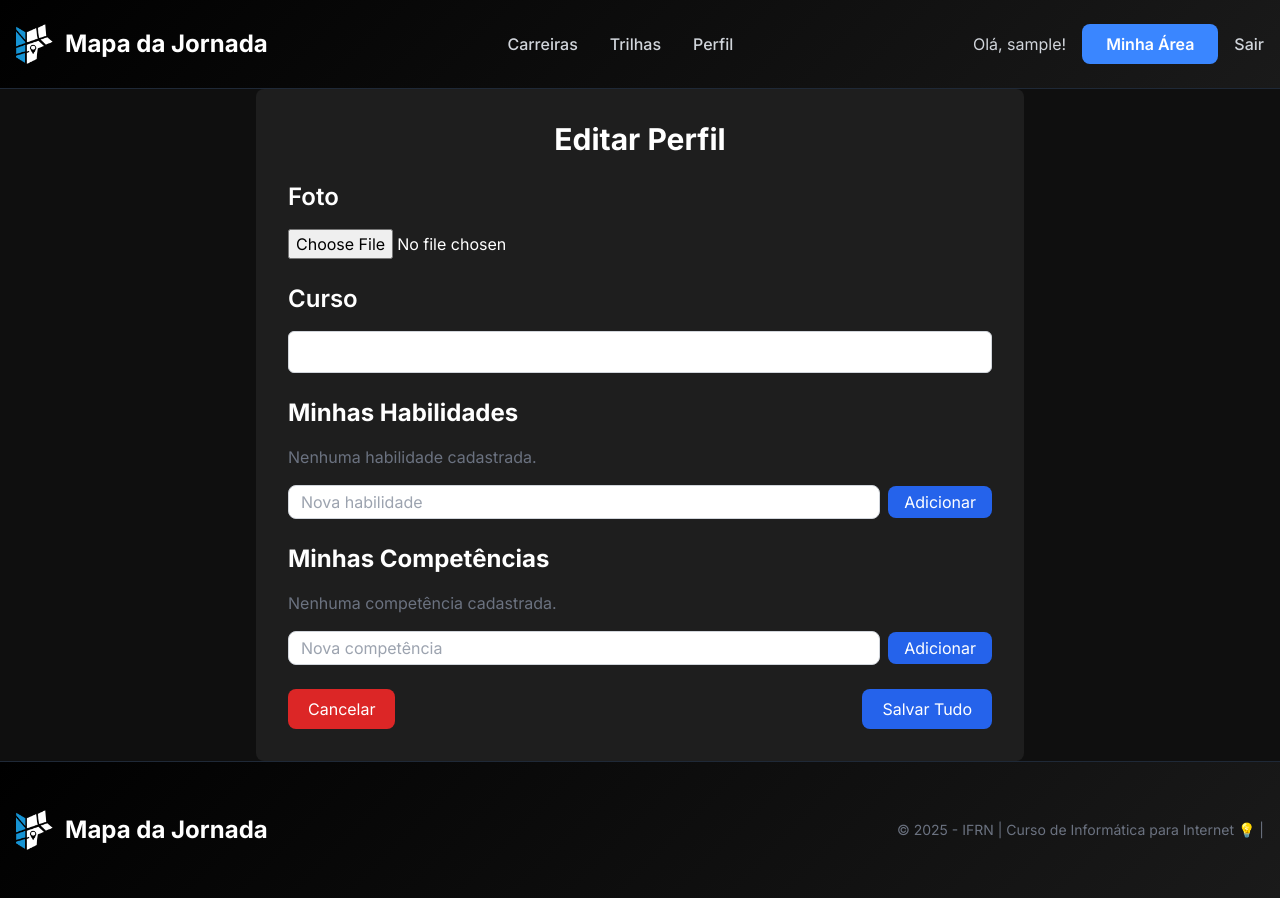
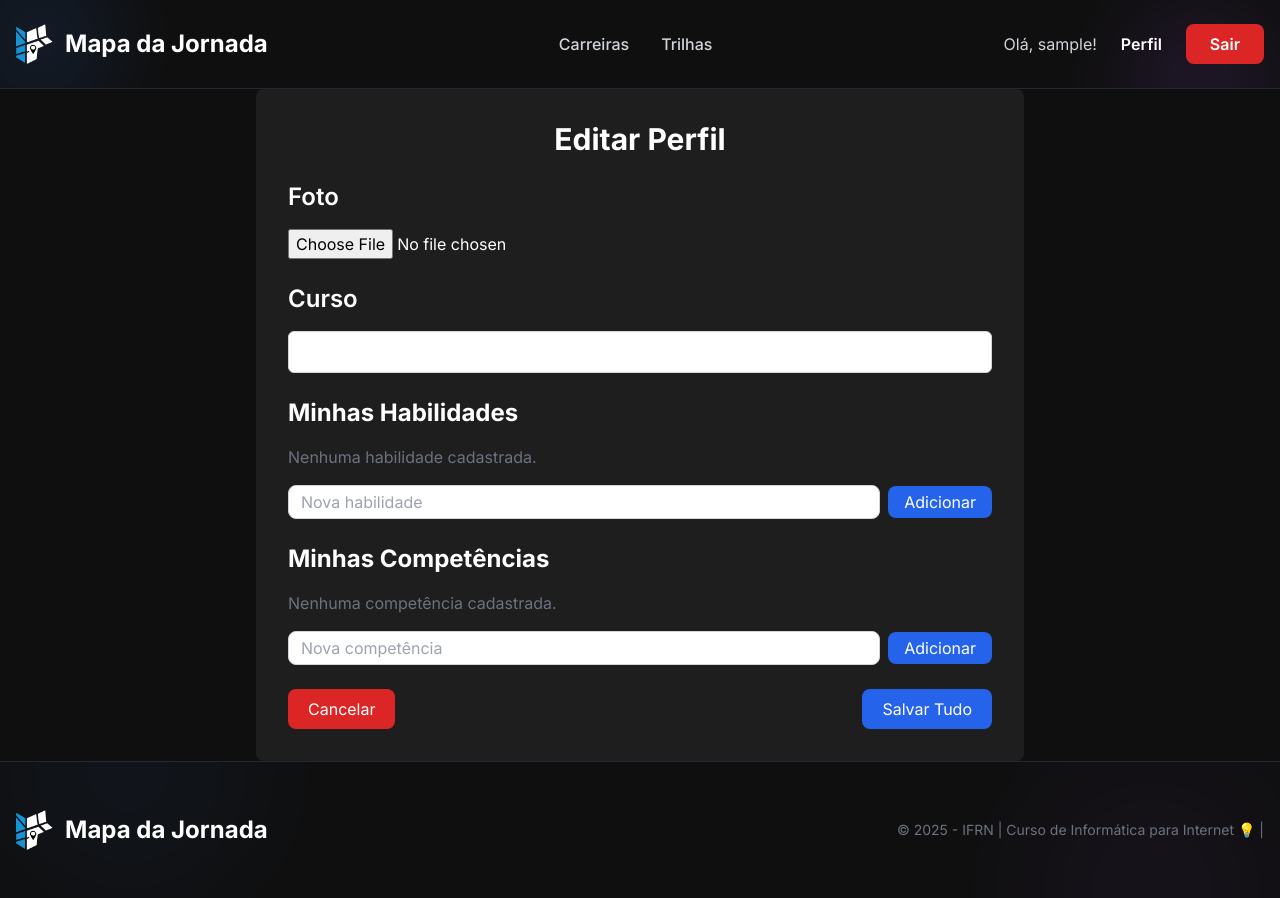
Before and after one commit to jeanlucqs/mapadajornada, a Django app: page /perfil/editar/ in a window 1280 px wide. Run offline with Django 5.2, Linux system fonts and the light colour scheme; the visitor is signed in with stand-in values (Sample User, id 1); data comes from the database, SQL or seed files in the repository; data that the repository does not hold is empty; some libraries are stand-ins or nearby versions.

Commit message:
nav melhorado

```diff
--- a/templates/base.html
+++ b/templates/base.html
@@ -33,9 +33,7 @@
     </script>
 
     <style>
-        .gradient-bg {
-            background: linear-gradient(135deg, #000000 0%, #1a1a1a 100%);
-        }
+        /* A classe .gradient-bg foi removida pois agora usamos o estilo com blobs */
 
         /* Animação suave para o menu */
         #mobile-menu {
@@ -75,8 +73,14 @@
   </head>
 
   <body class="flex flex-col min-h-screen bg-primary text-white font-sans">
-    <header class="gradient-bg py-6 border-b border-gray-800 sticky top-0 z-50">
-        <div class="container mx-auto px-4">
+
+    <header class="bg-primary border-b border-gray-800 sticky top-0 z-50 relative overflow-hidden py-6">
+        <div class="absolute inset-0 opacity-10 pointer-events-none">
+            <div class="absolute -top-10 -left-10 w-40 h-40 bg-accent rounded-full blur-2xl"></div>
+            <div class="absolute top-0 right-0 w-40 h-40 bg-purple-500 rounded-full blur-2xl"></div>
+        </div>
+
+        <div class="container mx-auto px-4 relative z-10">
             <div class="flex justify-between items-center">
                 <div class="flex items-center">
                     <img src="{% static 'imagens/logo.png' %}" alt="Mapa da Jornada Icon" class="h-10 w-auto mr-3">
@@ -86,38 +90,31 @@
                     </div>
                 </div>
 
-
                 <nav class="hidden lg:block">
                     <ul class="flex space-x-8">
                         <li><a href="{% url 'index' %}" class="text-gray-300 hover:text-white transition-colors font-medium">Carreiras</a></li>
                         <li><a href="#carreiras" class="text-gray-300 hover:text-white transition-colors font-medium">Trilhas</a></li>
-                        {% if user.is_authenticated %}
-                        <li><a href="{% url 'perfil' %}" class="text-gray-300 hover:text-white transition-colors font-medium">Perfil</a></li>
-                        {% endif %}
-                    </ul>
+                        </ul>
                 </nav>
-
 
                 <nav class="hidden md:block lg:hidden">
                     <ul class="flex space-x-6">
                         <li><a href="{% url 'index' %}" class="text-gray-300 hover:text-white transition-colors font-medium text-sm">Carreiras</a></li>
                         <li><a href="#carreiras" class="text-gray-300 hover:text-white transition-colors font-medium text-sm">Trilhas</a></li>
-                        {% if user.is_authenticated %}
-                        <li><a href="{% url 'perfil' %}" class="text-gray-300 hover:text-white transition-colors font-medium text-sm">Perfil</a></li>
-                        {% endif %}
                     </ul>
                 </nav>
 
-
-                <div class="hidden lg:flex items-center space-x-4">
+                <div class="hidden lg:flex items-center space-x-6">
                     {% if user.is_authenticated %}
                     <span class="text-gray-300">Olá, {{ user.username }}!</span>
-                    <a href="{% url 'perfil' %}" class="bg-accent hover:bg-blue-600 text-white font-semibold py-2 px-6 rounded-lg transition-all duration-300 transform hover:scale-105">
-                        Minha Área
+
+                    <a href="{% url 'perfil' %}" class="text-white hover:text-accent font-semibold transition-colors duration-300 transform hover:scale-105">
+                        Perfil
                     </a>
+
                     <form action="{% url 'logout' %}" method="post" class="inline">
                         {% csrf_token %}
-                        <button type="submit" class="text-gray-300 hover:text-white transition-colors bg-transparent border-none p-0 cursor-pointer font-medium">
+                        <button type="submit" class="bg-red-600 hover:bg-red-700 text-white font-semibold py-2 px-6 rounded-lg transition-colors duration-300">
                             Sair
                         </button>
                     </form>
@@ -128,13 +125,20 @@
                     {% endif %}
                 </div>
 
-
-                <div class="hidden md:flex lg:hidden items-center space-x-3">
+                <div class="hidden md:flex lg:hidden items-center space-x-4">
                     {% if user.is_authenticated %}
                     <span class="text-gray-300 text-sm whitespace-nowrap">Olá, {{ user.username|truncatechars:10 }}!</span>
-                    <a href="{% url 'perfil' %}" class="bg-accent hover:bg-blue-600 text-white font-semibold py-2 px-4 rounded-lg transition-all duration-300 text-sm whitespace-nowrap">
-                        Minha Área
+
+                    <a href="{% url 'perfil' %}" class="text-white hover:text-accent font-semibold transition-colors duration-300 text-sm whitespace-nowrap">
+                        Perfil
                     </a>
+
+                    <form action="{% url 'logout' %}" method="post" class="inline">
+                        {% csrf_token %}
+                        <button type="submit" class="bg-red-600 hover:bg-red-700 text-white font-semibold py-2 px-4 rounded-lg transition-colors duration-300 text-sm">
+                            Sair
+                        </button>
+                    </form>
                     {% else %}
                     <a href="{% url 'login' %}" class="bg-accent hover:bg-blue-600 text-white font-semibold py-2 px-4 rounded-lg transition-all duration-300 text-sm whitespace-nowrap">
                         Entrar
@@ -156,7 +160,6 @@
         </div>
     </header>
 
-
     <div id="mobile-menu" class="hidden md:hidden bg-secondary border border-gray-700 w-64 rounded-xl shadow-2xl">
         <div class="p-4 space-y-3">
             <div class="space-y-2">
@@ -177,13 +180,13 @@
                         <i class="fas fa-user w-5 mr-3"></i>
                         Olá, {{ user.username }}!
                     </div>
-                    <a href="{% url 'perfil' %}" class="block bg-accent hover:bg-blue-600 text-white font-semibold py-2 px-3 rounded-lg text-center transition-all duration-200 text-sm">
+                    <a href="{% url 'perfil' %}" class="block text-gray-300 hover:text-white hover:bg-gray-800 py-2 px-3 rounded-lg transition-all duration-200 text-sm font-semibold">
                         <i class="fas fa-user-circle w-5 mr-2"></i>
-                        Minha Área
+                        Perfil
                     </a>
                     <form action="{% url 'logout' %}" method="post">
                         {% csrf_token %}
-                        <button type="submit" class="w-full text-gray-300 hover:text-white hover:bg-gray-800 py-2 px-3 rounded-lg text-left transition-all duration-200 text-sm font-medium">
+                        <button type="submit" class="w-full text-white bg-red-600 hover:bg-red-700 py-2 px-3 rounded-lg text-left transition-all duration-200 text-sm font-medium">
                             <i class="fas fa-sign-out-alt w-5 mr-3"></i>
                             Sair
                         </button>
@@ -259,8 +262,13 @@
         {% endblock %}
     </main>
 
-    <footer class="gradient-bg py-12 border-t border-gray-800">
-        <div class="container mx-auto px-4">
+    <footer class="bg-primary border-t border-gray-800 py-12 relative overflow-hidden">
+        <div class="absolute inset-0 opacity-5 pointer-events-none">
+            <div class="absolute bottom-0 left-0 w-64 h-64 bg-accent rounded-full blur-3xl"></div>
+            <div class="absolute top-0 right-0 w-64 h-64 bg-purple-500 rounded-full blur-3xl"></div>
+        </div>
+
+        <div class="container mx-auto px-4 relative z-10">
             <div class="flex flex-col md:flex-row justify-between items-center gap-4">
                 <div class="flex items-center">
                     <img src="{% static 'imagens/logo.png' %}" alt="Mapa da Jornada Icon" class="h-10 w-auto mr-3">
```
